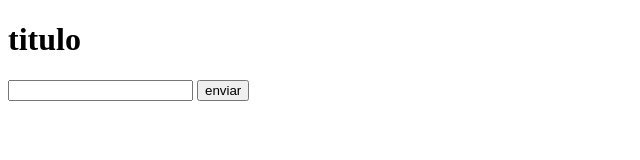
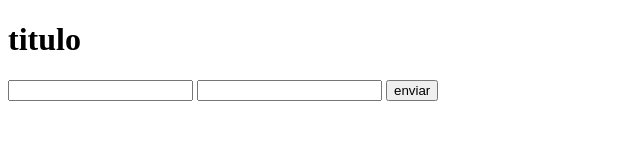
Before and after one commit to dammit2605/hello-git-world-gy, a plain HTML site: page index.html in a window 1280 px wide. Shown: the whole page, without its empty margins (0-640 px from the left). Drawn offline with Linux system fonts and the light colour scheme.

Commit message:
se agrego lastname

```diff
--- a/index.html
+++ b/index.html
@@ -10,7 +10,8 @@
     <h1>titulo</h1>
 
     <form action="g" nethod="get">
-        <input type="text" name="firstname" id="firstname">
+        <input type="text" name="lastname" id="lastname">
+        <input type="text" name="lastname" id="lastname">
         <input type="button" value="enviar">
     </form>
 </body>
```
